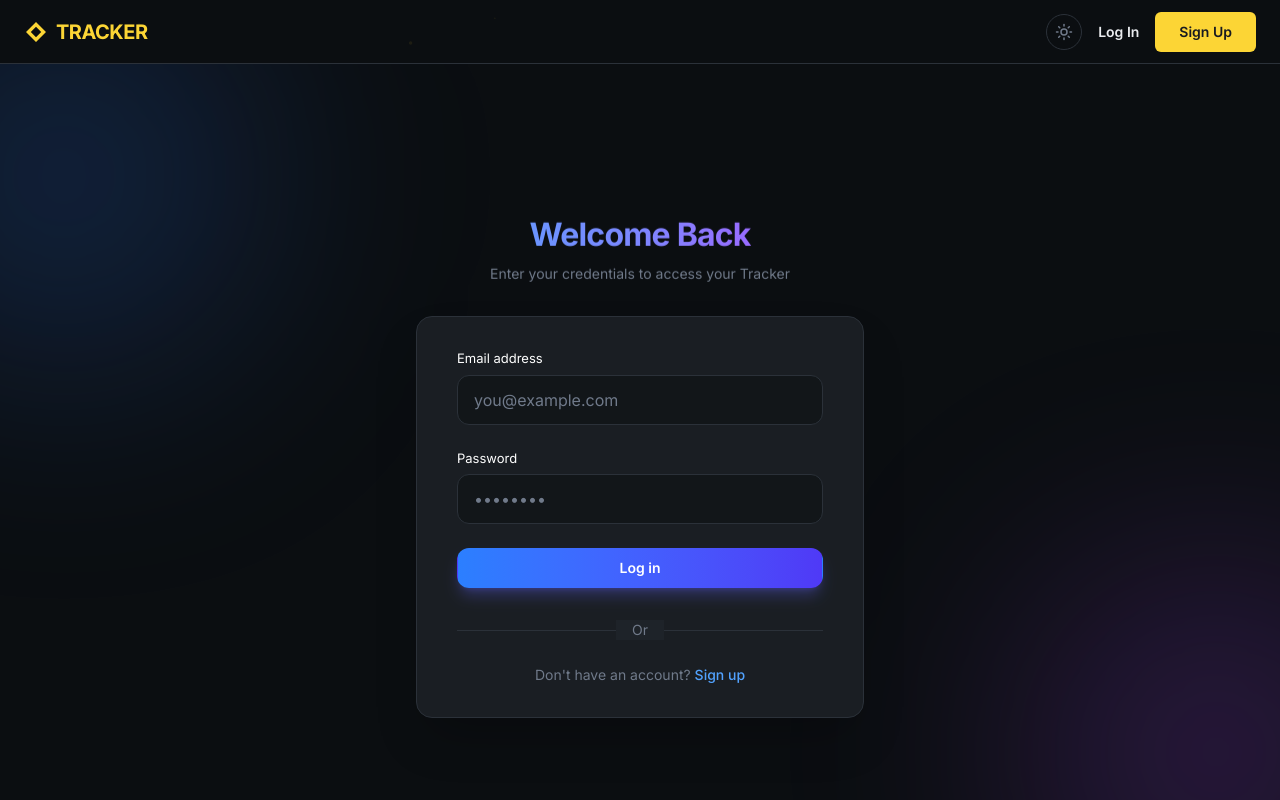
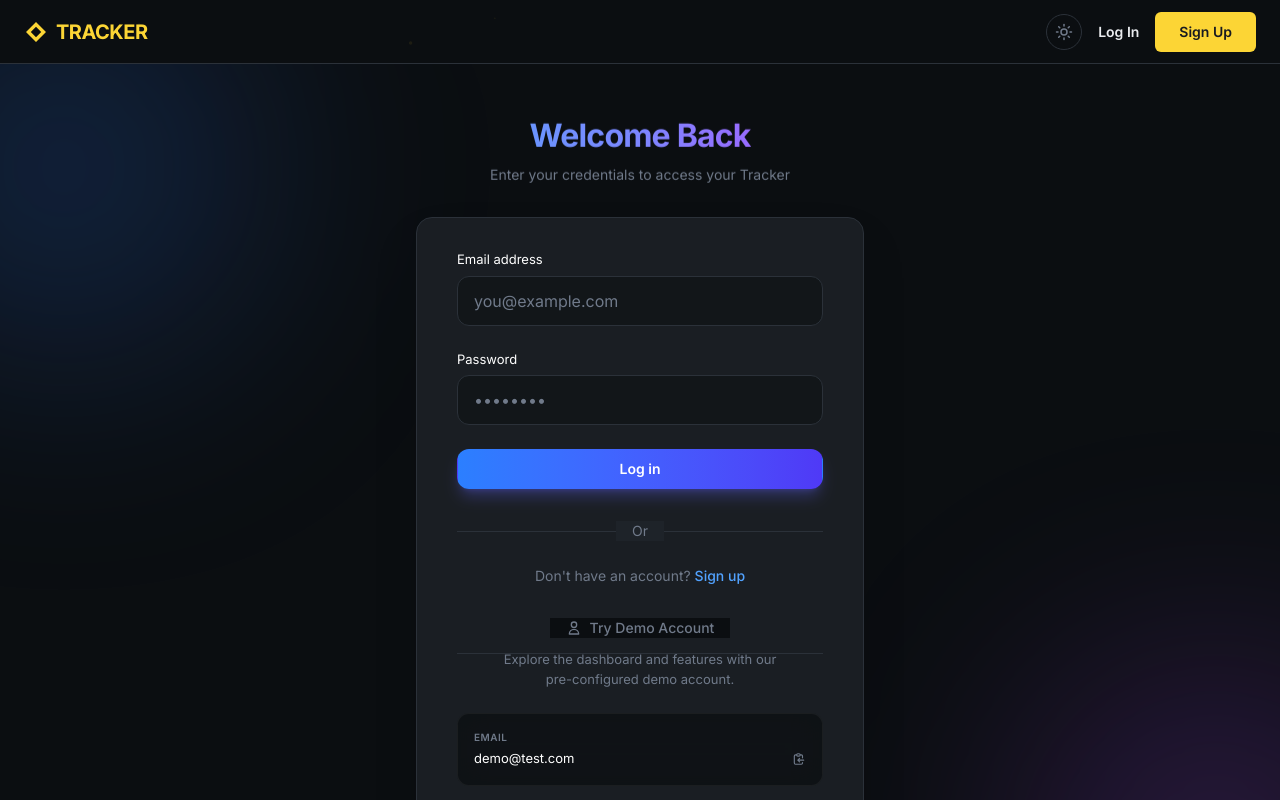
Before and after one commit to sudo-hassan-zahid/personal-expense-tracker, a Next.js app: page /login in a window 1280 px wide. Shown: the top 800 px of the page. Built offline with nearby package versions, Linux system fonts and the light colour scheme; no server answers.

Commit message:
feat: add DemoAccountCard to login page UI

```diff
--- a/app/login/page.tsx
+++ b/app/login/page.tsx
@@ -107,6 +107,8 @@ export default async function LoginPage(props: {
               </Link>
             </div>
           </div>
+
+          <DemoAccountCard />
         </div>
       </div>
     </div>
```
